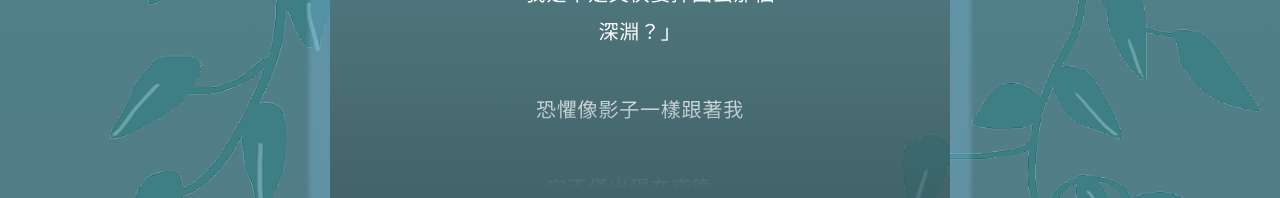
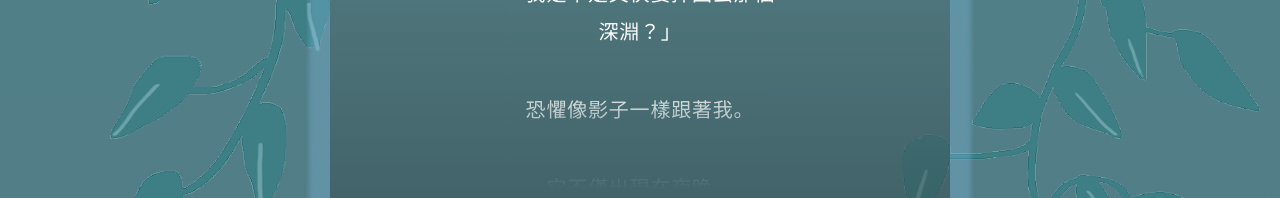
Before and after one commit to LucienPrabhat/cwlf-mentalhealth, a Vue app: page / in a window 1280 px wide. Shown: the part 2072-2270 px from the top of the page. Built offline with nearby package versions, Linux system fonts and the light colour scheme; no server answers.

Commit message:
feat: typo

```diff
--- a/src/components/Component1.vue
+++ b/src/components/Component1.vue
@@ -4,7 +4,7 @@
       <div :class="$style.scrollInner" ref="inner">
         <p :class="$style.p">
           我以為只要我夠痛，就會被看見。<br />
-          只是媽媽也太痛了，痛到顧不了我
+          只是媽媽也太痛了，痛到顧不了我。
         </p>
         <p :class="$style.p">
           我有在努力好好生活，真的有。<br />
@@ -12,12 +12,12 @@
           「我是不是又快要掉回去那個深淵？」
         </p>
         <p :class="$style.p">
-          恐懼像影子一樣跟著我
+          恐懼像影子一樣跟著我。
         </p>
         <p :class="$style.p">
           它不僅出現在夜晚，<br />
-          也逐漸侵蝕了白天<br />
-          不論在家裡還是學校<br />
+          也逐漸侵蝕了白天，<br />
+          不論在家裡還是學校，<br />
           對我而言都是沒有盡頭的永夜。
         </p>
       </div>
```
